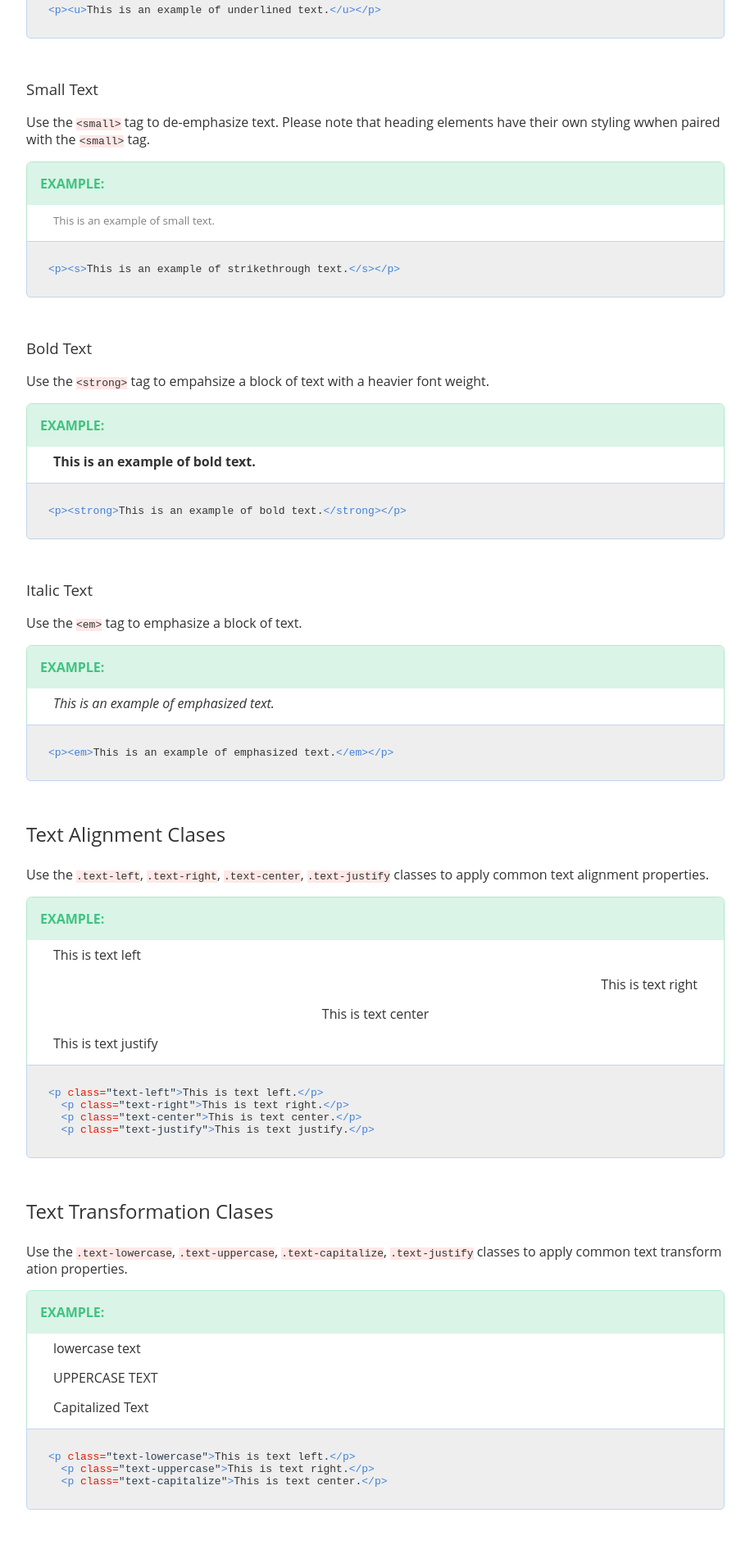
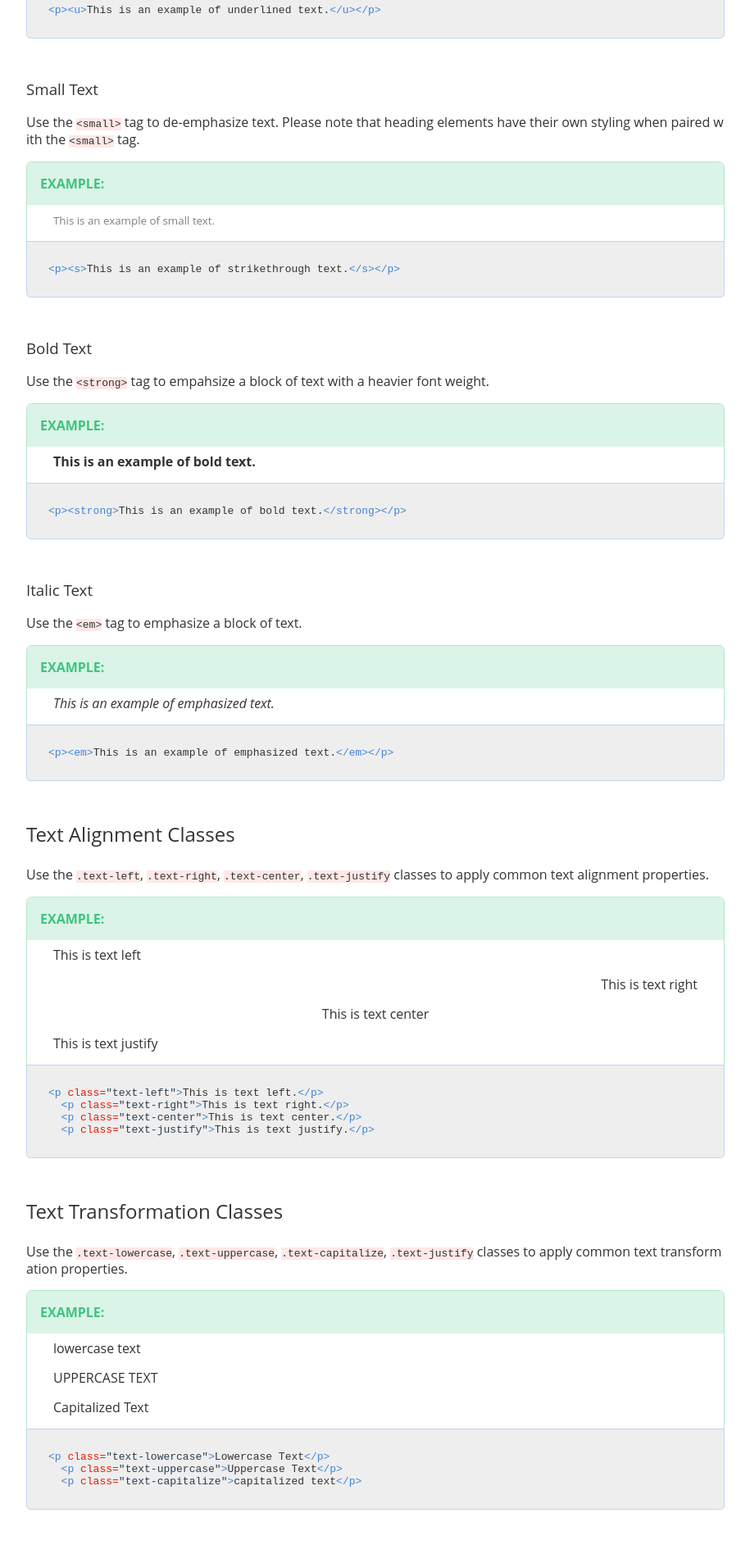
Before and after one commit to gbilog/uncoil_framework, a website: page app/styleguide.html in a window 1280 px wide. Shown: the part 5720-7616 px from the top of the page at 82% size, without its empty margins (24-939 px from the left). Drawn offline with Linux system fonts and the light colour scheme.

Commit message:
styleguide.html edits

```diff
--- a/app/styleguide.html
+++ b/app/styleguide.html
@@ -368,7 +368,7 @@
       </div>
       <!-- Small Text  -->
       <h3>Small Text</h3>
-      <p>Use the <code>&lt;small&gt;</code> tag to de-emphasize text.  Please note that heading elements have their own styling wwhen paired with the <code>&lt;small&gt;</code> tag.</p>
+      <p>Use the <code>&lt;small&gt;</code> tag to de-emphasize text.  Please note that heading elements have their own styling when paired with the <code>&lt;small&gt;</code> tag.</p>
       <div class="example-container">
         <p class="example">Example:</p>
         <p><small>This is an example of small text.</small></p>
@@ -403,7 +403,7 @@
         </figure>
       </div>
       <!-- Text Alignment Classes -->
-      <h2>Text Alignment Clases</h2>
+      <h2>Text Alignment Classes</h2>
       <p>Use the <code>.text-left</code>, <code>.text-right</code>, <code>.text-center</code>, <code>.text-justify</code> classes to apply common text alignment properties.</p>
       <div class="example-container">
         <p class="example">Example:</p>
@@ -421,7 +421,7 @@
         </figure>
       </div>
       <!-- Text Transformation Classes -->
-      <h2>Text Transformation Clases</h2>
+      <h2>Text Transformation Classes</h2>
       <p>Use the <code>.text-lowercase</code>, <code>.text-uppercase</code>, <code>.text-capitalize</code>, <code>.text-justify</code> classes to apply common text transformation properties.</p>
       <div class="example-container">
         <p class="example">Example:</p>
@@ -431,9 +431,9 @@
       </div>
       <div class="example-copy">
         <figure>
-          <pre><span class="tag">&lt;p <span class="class">class=</span><span class="class-contents">"text-lowercase"</span>&gt;</span>This is text left.<span class="tag">&lt;/p&gt;</span>
-  <span class="tag">&lt;p <span class="class">class=</span><span class="class-contents">"text-uppercase"</span>&gt;</span>This is text right.<span class="tag">&lt;/p&gt;</span>
-  <span class="tag">&lt;p <span class="class">class=</span><span class="class-contents">"text-capitalize"</span>&gt;</span>This is text center.<span class="tag">&lt;/p&gt;</span></pre>
+          <pre><span class="tag">&lt;p <span class="class">class=</span><span class="class-contents">"text-lowercase"</span>&gt;</span>Lowercase Text<span class="tag">&lt;/p&gt;</span>
+  <span class="tag">&lt;p <span class="class">class=</span><span class="class-contents">"text-uppercase"</span>&gt;</span>Uppercase Text<span class="tag">&lt;/p&gt;</span>
+  <span class="tag">&lt;p <span class="class">class=</span><span class="class-contents">"text-capitalize"</span>&gt;</span>capitalized text<span class="tag">&lt;/p&gt;</span></pre>
         </figure>
       </div>
       <!-- Text Abbreviation -->
@@ -789,7 +789,7 @@
       </div>
       <!-- Bordered Table -->
       <h3>Bordered Table</h3>
-      <p>This borrows the same styling as the default table, however it adds a back the table borders.</p>
+      <p>This borrows the same styling as the default table, however it adds back the table borders.</p>
       <div class="example-container">
         <p class="example">Example:</p>
         <table class="bordered-table">
@@ -836,8 +836,7 @@
       <p>This borrows the same styling as the default table, however it adds a back the table borders.</p>
       <div class="example-container">
         <p class="example">Example:</p>
-        <div class="responsive-table">
-          <table class="default-table">
+          <table class="responsive-table">
             <caption>This is an optional caption</caption>
             <thead>
               <tr>
@@ -869,7 +868,6 @@
             </tbody>
           </table>
         </div>
-      </div>
       <div class="example-copy">
         <figure>
           <pre><span class="tag">&lt;table <span class="class">class=</span><span class="class-contents">"responsive-table"</span>&gt;</span>
--- a/gulpfile.js
+++ b/gulpfile.js
@@ -49,7 +49,7 @@ gulp.task('browser-sync', ['sass', 'build', 'rebuild'], function() {
     server: {
       baseDir: 'app/'
     },
-    index: "cheryl_scrollSpy.html",
+    index: "styleguide.html",
     notify: false
   });
 });
```
